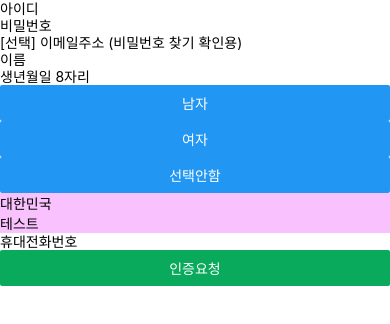
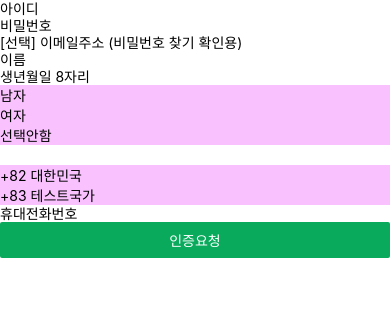
Before and after one commit to soyoonJ/reactNativeCliProject, a React Native app: screen / in a window 390 px wide. Shown: the top 324 px of the page. Built offline with nearby package versions, Linux system fonts and the light colour scheme.

Commit message:
[feature]: 성별 선택 구조 변경 - View + Button => FlatList

```diff
--- a/App.tsx
+++ b/App.tsx
@@ -9,6 +9,8 @@ import {
   TouchableOpacity,
   View
 } from 'react-native';
+import { styles } from './styles';
+import { Dropdown } from 'react-native-element-dropdown';
 
 
 function App(): React.JSX.Element {
@@ -20,6 +22,7 @@ function App(): React.JSX.Element {
   const [gender, onChangeGender] = useState('')
   const [countryCode, onChangeCountryCode] = useState('')
   const [phoneNumber, onChangePhoneNumber] = useState('')
+  const [isFocus, setIsFocus] = useState(false);
 
 
   const onPressLearnMore = () => {
@@ -27,9 +30,20 @@ function App(): React.JSX.Element {
     Alert.alert('인증요청!')
   }
 
-  const gendercountryData = [
-    {title: '', countryData:['남자', '여자', '선택안함']}
-  ]
+  const genderData = [
+    {
+      id: 1,
+      gender: '남자'
+    },
+    {
+      id: 2,
+      gender: '여자'
+    },
+    {
+      id: 0,
+      gender: '선택안함'
+    }
+]
 
   const countryData = [
     {
@@ -38,10 +52,21 @@ function App(): React.JSX.Element {
     },
     {
       countryCode: '+83',
-      country: '테스트'
+      country: '테스트국가'
     }
   ]
 
+
+  const renderGenderItem = ({item}) => {
+    const backgroundColor = item.gender === gender ? '#6e3b6e' : '#f9c2ff';
+    const color = item.gender === gender ? 'white' : 'black';
+
+    return (
+      <TouchableOpacity onPress={() => onChangeGender(item.gender)} style={{backgroundColor}}>
+        <Text style={{color}}>{item.gender}</Text>
+      </TouchableOpacity>
+    )
+  }
 
   const renderCountryItem = ({item}) => {
     const backgroundColor = item.countryCode === countryCode ? '#6e3b6e' : '#f9c2ff';
@@ -49,10 +74,12 @@ function App(): React.JSX.Element {
 
     return (
       <TouchableOpacity onPress={() => onChangeCountryCode(item.countryCode)} style={[{backgroundColor}]}>
-        <Text style={[{color}]}>{item.country}</Text>
+        <Text style={[{color}]}>{item.countryCode} {item.country}</Text>
       </TouchableOpacity>
     )
   }
+
+
 
   return (
     <SafeAreaView>
@@ -62,17 +89,24 @@ function App(): React.JSX.Element {
       <TextInput value={name} onChangeText={onChangeName} placeholder="이름"/>
       <TextInput value={birthday} onChangeText={onChangeBirthday} placeholder="생년월일 8자리" keyboardType='number-pad'/>
 
-      <Text>{gender}</Text>
+      {/* <Text>{gender}</Text>
       <View>
         <Button title="남자" onPress={() => onChangeGender('남자')}/>
         <Button title="여자" onPress={() => onChangeGender('여자')}/>
         <Button title="선택안함" onPress={() => onChangeGender('선택안함')}/>
+      </View> */}
+
+      <View>
+        <FlatList data={genderData} renderItem={renderGenderItem} keyExtractor={item => item.id} extraData={gender}/>
       </View>
 
-      <FlatList data={countryData}
-        renderItem={renderCountryItem}
-        keyExtractor={item => item.countryCode}
-        extraData={countryCode}/>
+
+      <View style={styles.sample}>
+        <FlatList data={countryData}
+          renderItem={renderCountryItem}
+          keyExtractor={item => item.countryCode}
+          extraData={countryCode}/>
+      </View>
 
       <TextInput value={phoneNumber} onChangeText={onChangePhoneNumber} placeholder="휴대전화번호" keyboardType='phone-pad'/>
 
--- /dev/null
+++ b/styles.tsx
@@ -0,0 +1,7 @@
+import { StyleSheet } from "react-native";
+
+export const styles = StyleSheet.create({
+    sample: {
+        marginTop: 20
+    }
+})
```
